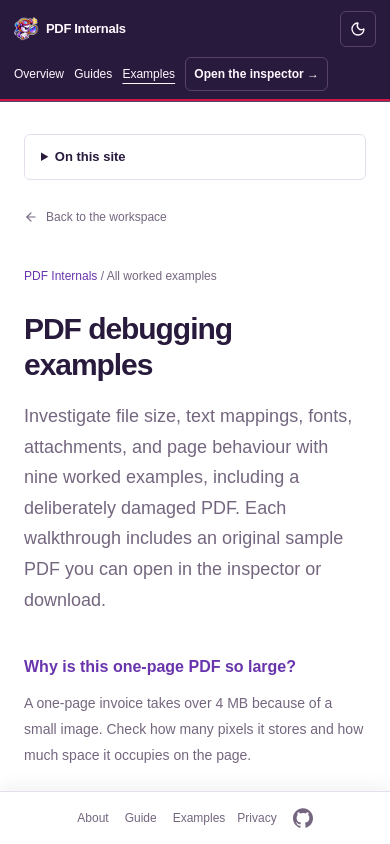
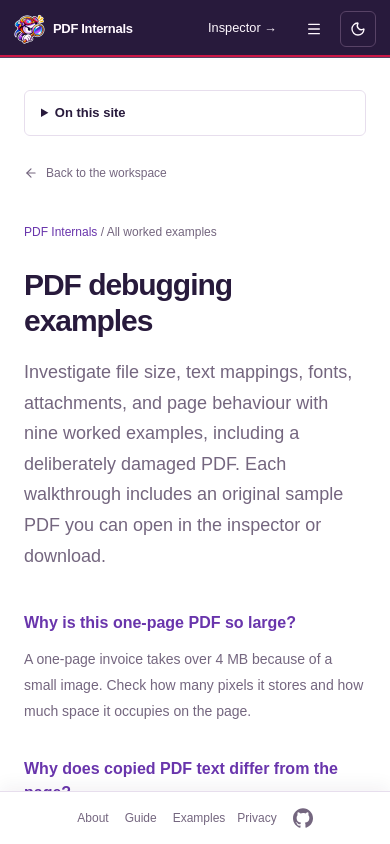
Before and after one commit to antonsamper/pdf-internals-viewer, a React (Vite) app: page /examples in a window 390 px wide. Built offline with nearby package versions, Linux system fonts and the light colour scheme.

Commit message:
[PIV-32] feat(site): add a mobile menu to public page headers

```diff
--- a/src/app.css
+++ b/src/app.css
@@ -1821,25 +1821,22 @@ h2 {
   display: flex;
   height: 58px;
   min-height: 58px;
-  flex-wrap: wrap;
+  flex-wrap: nowrap;
   padding-block: 0;
 }
 .content-header-links {
   display: flex;
   align-items: center;
-  flex-wrap: wrap;
-  gap: 12px 24px;
+  flex-wrap: nowrap;
+  gap: 8px;
   margin-left: auto;
+  white-space: nowrap;
   font-size: 13px;
 }
+.content-header-sections { display: flex; align-items: center; gap: 4px; }
+.content-header-menu, .content-open-short { display: none; }
 .content-header-links a { color: inherit; text-decoration: none; text-underline-offset: 5px; }
-.content-header-links a:hover, .content-header-links .active-section { text-decoration: underline; }
-.content-header-links .content-open-link {
-  border: 1px solid var(--border);
-  border-radius: 6px;
-  padding: 8px 12px;
-  font-weight: 550;
-}
+.content-header-links .active-section { text-decoration: underline; }
 .content-layout {
   display: grid;
   grid-template-columns: 220px minmax(0, 720px);
@@ -1889,12 +1886,70 @@ h2 {
   .content-mobile-nav summary { padding: 12px 16px; font-size: 13px; font-weight: 550; cursor: pointer; }
   .content-mobile-nav nav { padding: 4px 16px 20px; }
 }
+@media (max-width: 760px) {
+  .app-header.content-header {
+    --theme-control-size: 36px;
+    gap: 8px;
+    padding-right: calc(var(--header-inline-padding) + var(--theme-control-size) + 8px);
+  }
+  .app-header.content-header:has(.content-header-links + button) { gap: 4px; }
+  .content-header .app-identity { font-size: 13px; min-width: 0; }
+  .content-header .app-identity > span:last-child { overflow: hidden; text-overflow: ellipsis; }
+  .content-header .app-mark { width: 32px; height: 32px; }
+  .content-header-links { gap: 8px; font-size: 13px; }
+  .content-header-sections, .content-open-full { display: none; }
+  .content-open-short { display: inline; }
+  .content-header-links .content-open-link {
+    display: inline-flex;
+    align-items: center;
+    min-height: 36px;
+    padding: 0 10px;
+  }
+  .content-header-menu { display: block; position: relative; }
+  .content-header-menu summary {
+    display: flex;
+    align-items: center;
+    justify-content: center;
+    width: 36px;
+    height: 36px;
+    cursor: pointer;
+    list-style: none;
+  }
+  .content-header-menu summary::-webkit-details-marker { display: none; }
+  .content-header-menu summary:hover,
+  .content-header-menu[open] summary { background: var(--muted); }
+  .content-header-menu .content-menu-close,
+  .content-header-menu[open] .content-menu-open { display: none; }
+  .content-header-menu[open] .content-menu-close { display: block; }
+  .content-header-menu-links {
+    position: absolute;
+    z-index: 10;
+    top: calc(100% + 8px);
+    right: 0;
+    display: grid;
+    width: 210px;
+    padding: 6px;
+    background: var(--background);
+    border: 1px solid var(--border);
+    border-radius: 8px;
+    box-shadow: 0 8px 24px #0003;
+  }
+  .content-header-menu-links a { display: flex; align-items: center; min-height: 44px; padding: 0 12px; border-radius: 4px; }
+  .content-header-menu-links a:hover,
+  .content-header-menu-links .active-section { background: var(--muted); }
+}
+@media (max-width: 360px) {
+  .content-header .app-identity > span:last-child {
+    position: absolute;
+    width: 1px;
+    height: 1px;
+    padding: 0;
+    overflow: hidden;
+    clip-path: inset(50%);
+    white-space: nowrap;
+  }
+}
 @media (max-width: 600px) {
-  .app-header.content-header { height: auto; row-gap: 0; }
-  .content-header .app-identity { font-size: 13px; min-height: 57px; }
-  .content-header-links { order: 2; }
-  .content-header-links { width: 100%; margin-left: 0; justify-content: space-between; gap: 10px; font-size: 12px; padding-bottom: 10px; }
-  .content-header-links .content-open-link { padding: 7px 8px; }
   .site-links > div { gap: 12px; }
   .site-links .footer-group { justify-content: center; }
   .comparison-table th, .comparison-table td { padding: 10px; }
--- a/src/components/content-navigation.tsx
+++ b/src/components/content-navigation.tsx
@@ -1,4 +1,6 @@
 import type { MouseEvent } from "react"
+import { Menu, X } from "lucide-react"
+import { buttonVariants } from "@/components/ui/button"
 import type { SitePath } from "@/lib/site-content"
 import {
   CONTENT_GROUPS,
@@ -15,9 +17,7 @@ export function ContentHeaderLinks({
   path: SitePath
   onFollowLink?: FollowLink
 }) {
-  return (
-    <nav className="content-header-links" aria-label="Main navigation">
-      {CONTENT_GROUPS.slice(0, 3).map((group) => {
+  const sectionLinks = CONTENT_GROUPS.slice(0, 3).map((group) => {
     const href = group.items[0][0]
     const active = group.items.some(([item]) => item === path)
     return (
@@ -25,16 +25,38 @@ export function ContentHeaderLinks({
         key={href}
         href={href}
         aria-current={path === href ? "page" : undefined}
-            className={active ? "active-section" : undefined}
+        className={[
+          buttonVariants({ variant: "ghost", size: "sm" }),
+          active ? "active-section" : "",
+        ].join(" ")}
         onClick={onFollowLink}
       >
         {group.label}
       </a>
     )
-      })}
-      <a className="content-open-link" href="/" onClick={onFollowLink}>
-        Open the inspector →
+  })
+
+  return (
+    <nav className="content-header-links" aria-label="Main navigation">
+      <div className="content-header-sections">{sectionLinks}</div>
+      <a
+        className={`${buttonVariants({ variant: "ghost", size: "sm" })} content-open-link`}
+        href="/"
+        onClick={onFollowLink}
+      >
+        <span className="content-open-full">Open the inspector →</span>
+        <span className="content-open-short">Inspector →</span>
       </a>
+      <details className="content-header-menu" key={path}>
+        <summary
+          className={buttonVariants({ variant: "ghost", size: "icon-lg" })}
+        >
+          <Menu className="content-menu-open" size={16} aria-hidden="true" />
+          <X className="content-menu-close" size={16} aria-hidden="true" />
+          <span className="sr-only">Menu</span>
+        </summary>
+        <div className="content-header-menu-links">{sectionLinks}</div>
+      </details>
     </nav>
   )
 }
```
Also changed, not shown: 2 other files (tests, documents, lock files or other folders). Lines whose indentation alone changed are shown as unchanged.
